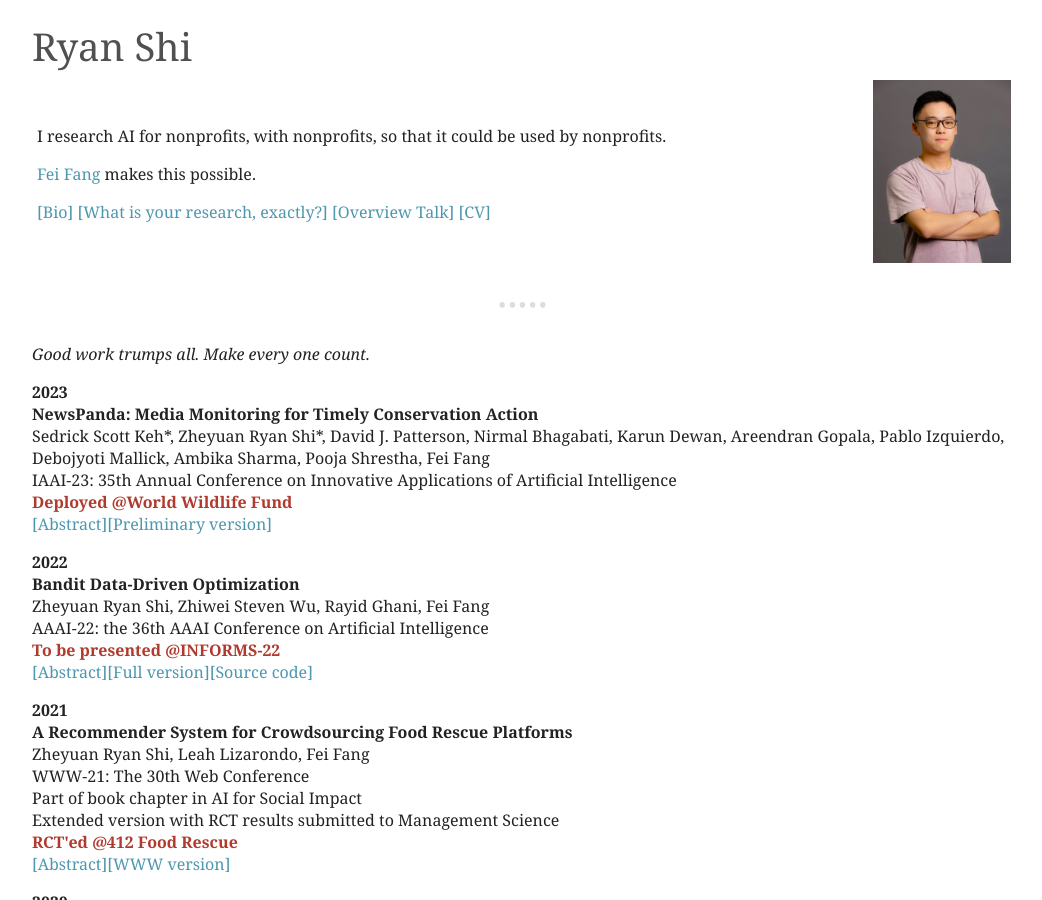
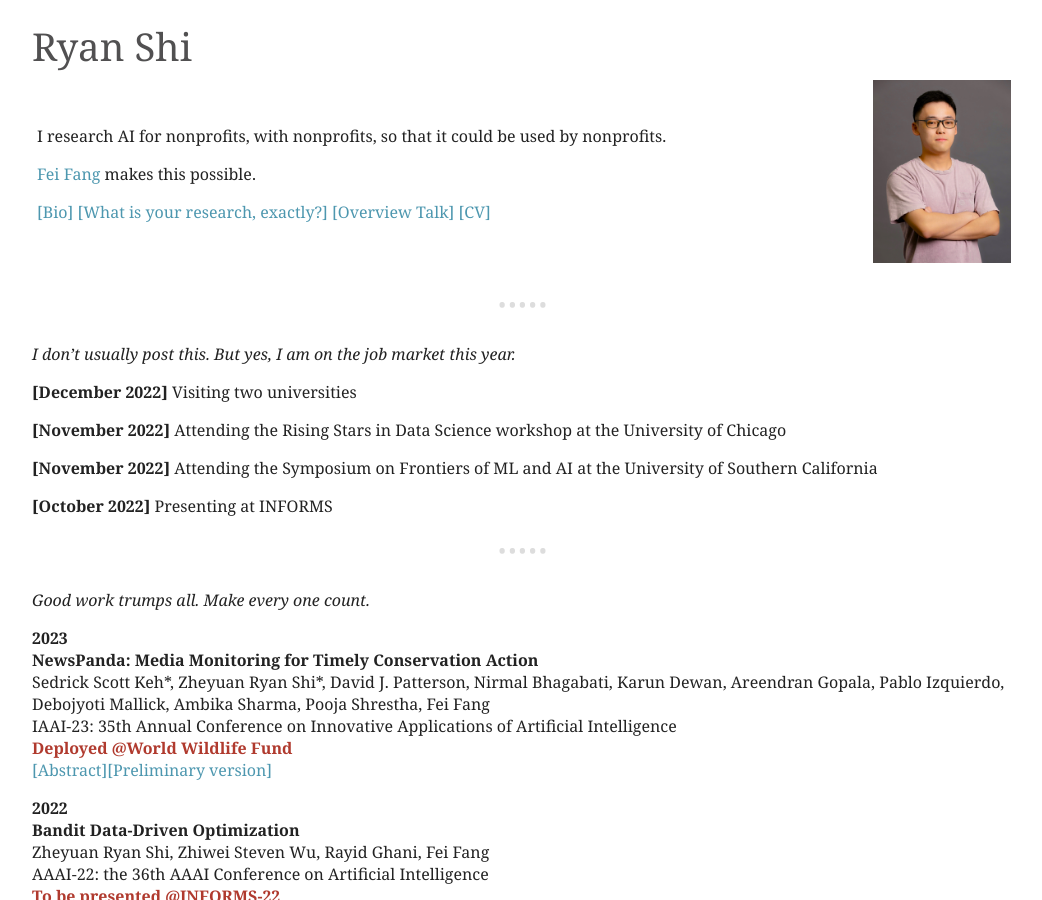
Before and after one commit to ryanzshi/ryanzshi.github.io, a Jekyll site: the page built from index.md, in a window 1280 px wide and 900 px high. Shown: the whole window, without its empty margins (116-1158 px from the left). Built offline with Jekyll 4.4.1, drawn with Linux system fonts in a browser that asks for light colours.

Commit message:
add news for job market

```diff
--- a/index.md
+++ b/index.md
@@ -70,6 +70,19 @@ That said, there are certain research topics that I don't do. If I'd still blind
 <div id="abs-talk" style="display:none;">
 {% include youtubePlayer.html id=page.youtubeId %}
 </div>
+
+
+---
+*I don't usually post this. But yes, I am on the job market this year.*
+
+<b>[December 2022]</b> Visiting two universities
+
+<b>[November 2022]</b> Attending the Rising Stars in Data Science workshop at the University of Chicago
+
+<b>[November 2022]</b> Attending the Symposium on Frontiers of ML and AI at the University of Southern California
+
+<b>[October 2022]</b> Presenting at INFORMS
+
 
 ---
 *Good work trumps all. Make every one count.*
```
